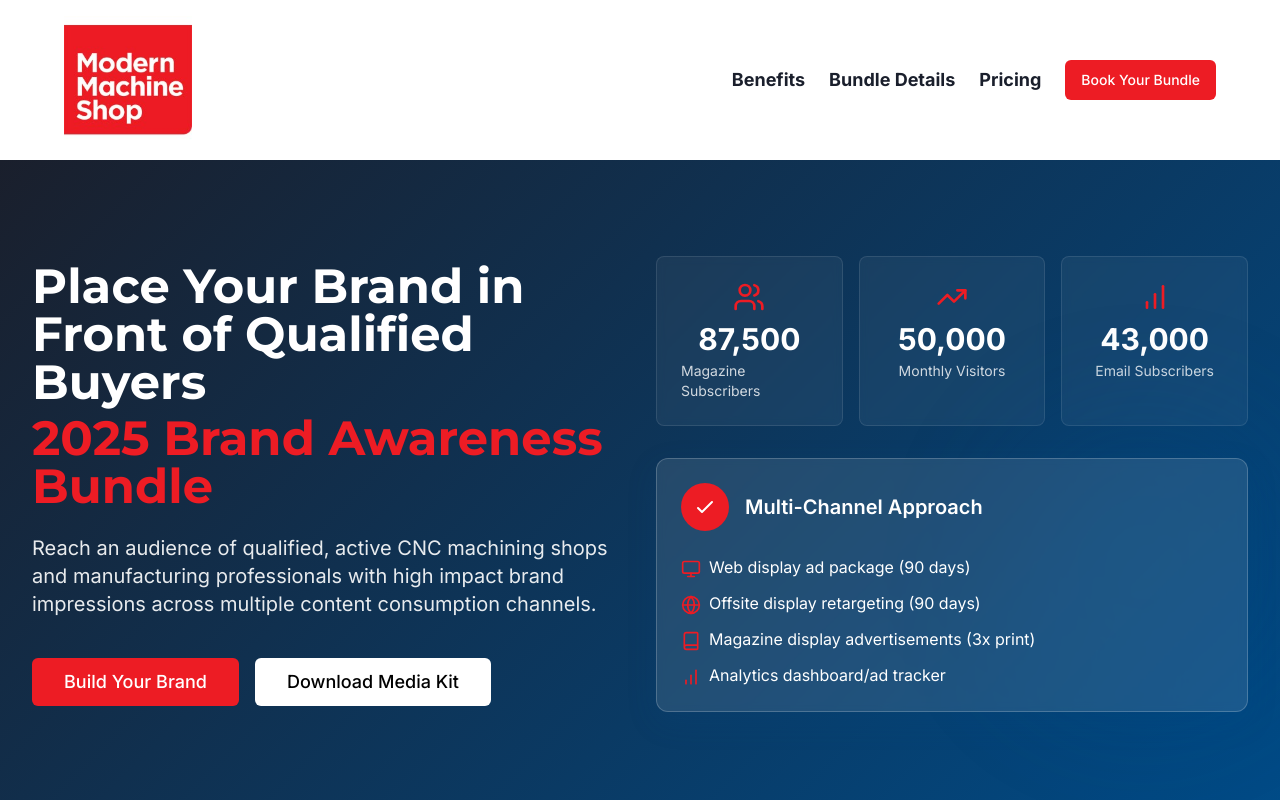
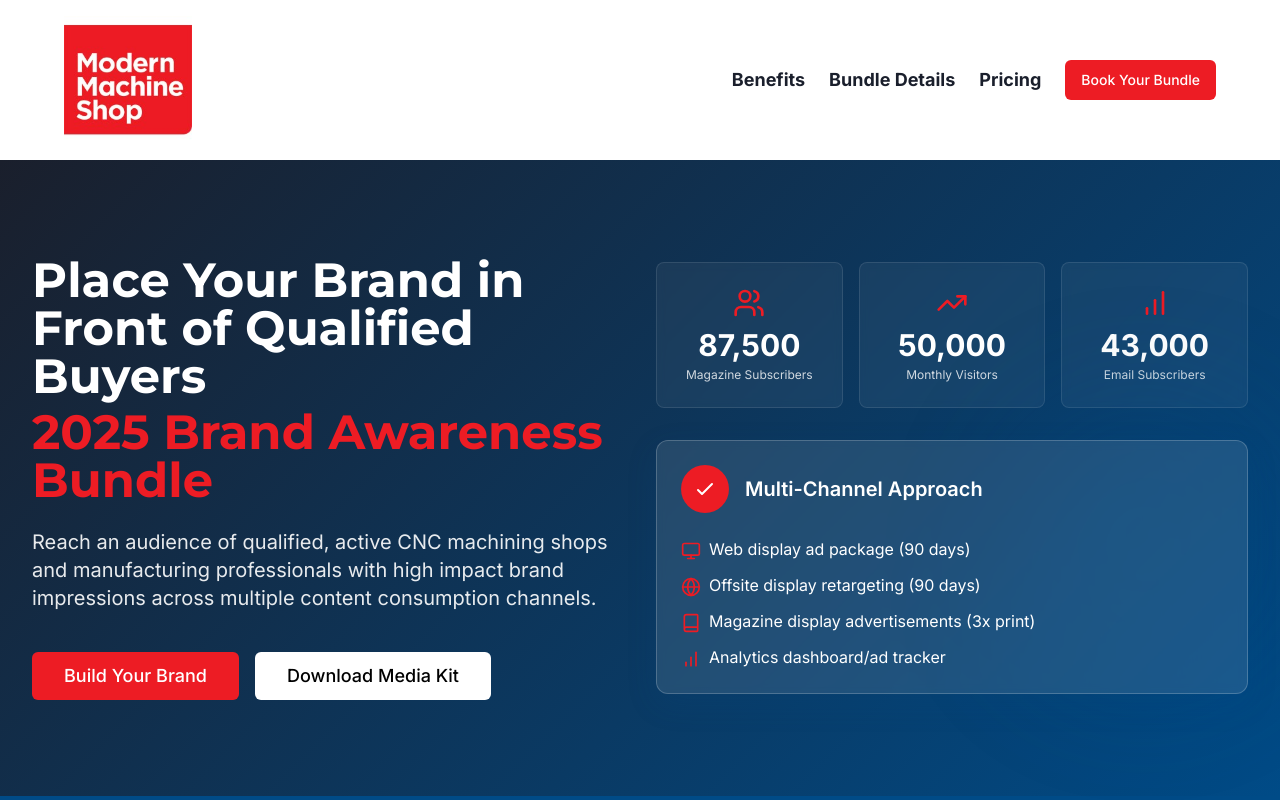
Before and after one commit to PGarder/mms-brand-bundle-lp, a React (Vite) app: page / in a window 1280 px wide. Shown: the top 800 px of the page. Built offline with nearby package versions, Linux system fonts and the light colour scheme.

Commit message:
Fix: Adjust font size for subscribers text
Reduce the font size of the "magazine subscribers" text to ensure it fits on one line.

```diff
--- a/src/components/HeroSection.tsx
+++ b/src/components/HeroSection.tsx
@@ -1,3 +1,4 @@
+
 import React, { useEffect, useState } from 'react';
 import { Button } from "@/components/ui/button";
 import { Users, TrendingUp, BarChart, Monitor, Globe, Book } from "lucide-react";
@@ -29,7 +30,7 @@ const CountUpAnimation = ({ end, label, icon: Icon }: { end: number; label: stri
     <div className="flex flex-col items-center p-6 bg-white/5 backdrop-blur-sm rounded-lg border border-white/10 transition-transform hover:scale-105">
       <Icon className="w-8 h-8 mb-2 text-mms-red" />
       <div className="text-3xl font-bold mb-1">{count.toLocaleString()}</div>
-      <div className="text-sm opacity-80">{label}</div>
+      <div className="text-xs opacity-80">{label}</div>
     </div>
   );
 };
```
